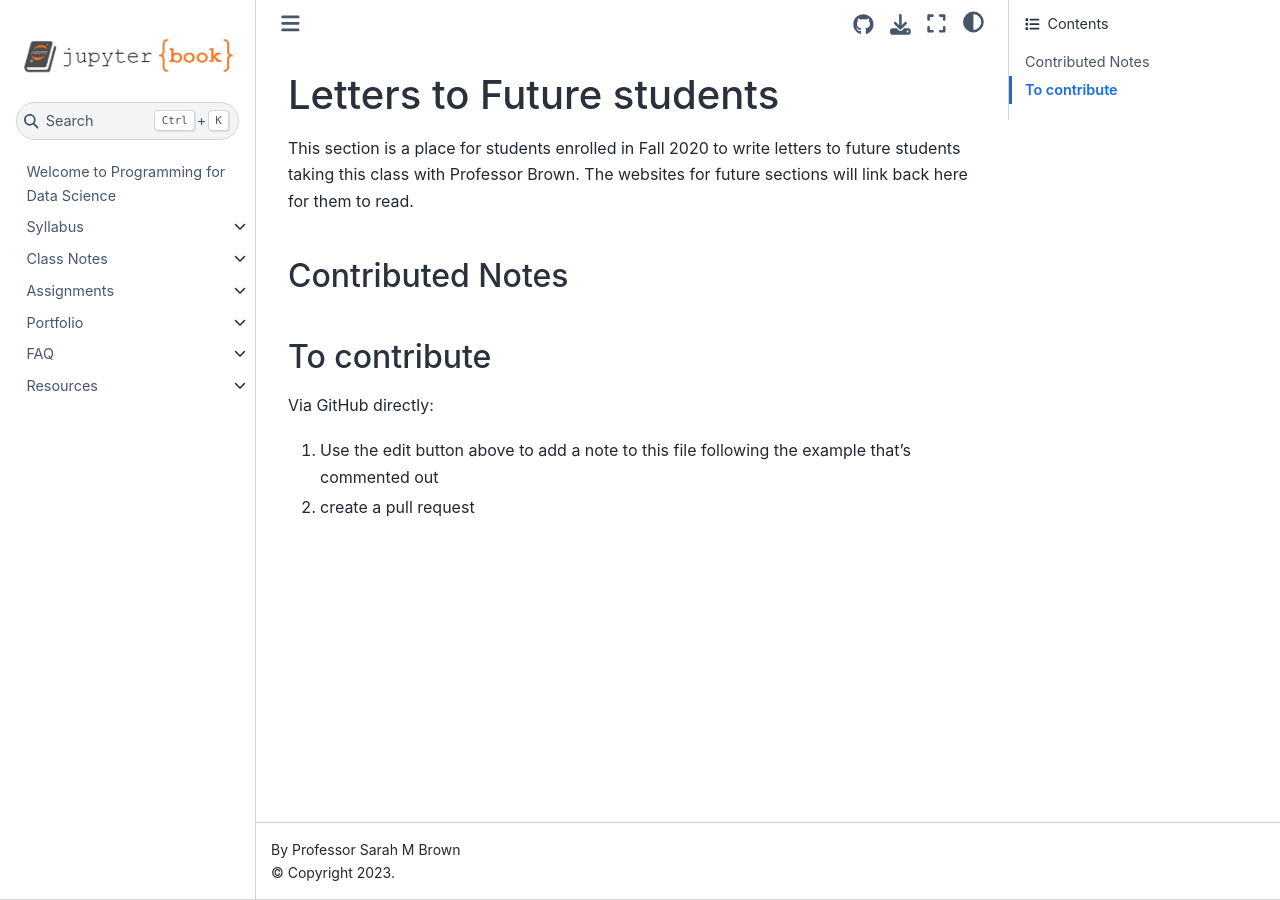
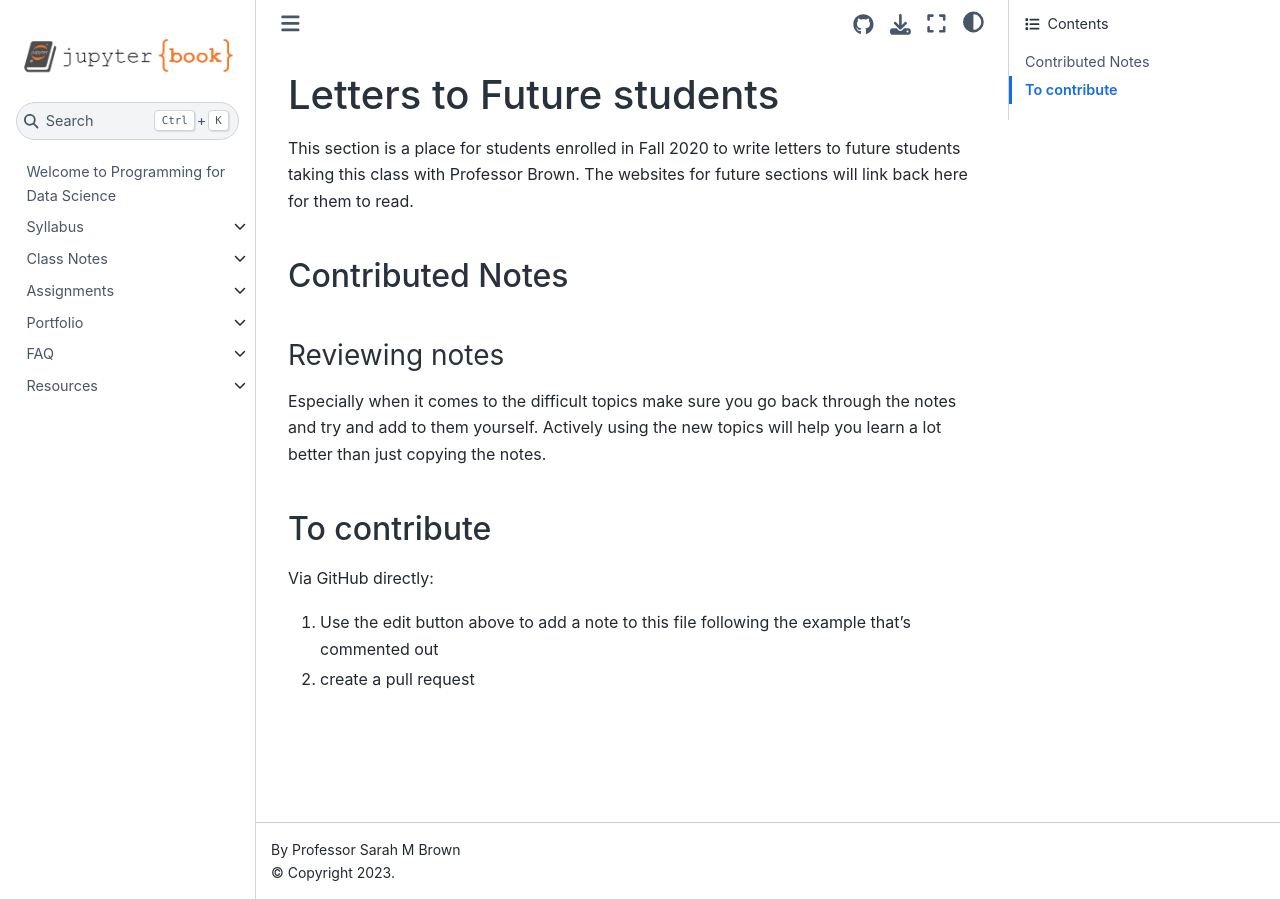
Before and after one commit to rhodyprog4ds/BrownFall20, a Jupyter Book: the page built from letters/index.md, in a window 1280 px wide. Built offline with Jupyter Book 1.0.4 settings and Sphinx 7.4.7 and the Sphinx Book theme 1.1.4, drawn with Linux system fonts in a browser that asks for light colours; pages that are not in the unit, such as notebooks, are missing from menus.

Commit message:
Update index.md

```diff
--- a/letters/index.md
+++ b/letters/index.md
@@ -13,6 +13,9 @@ The websites for future sections will link back here for them to read.
 <!-- it won't be anonymous because of the commit history, but you can choose to sign it or not and include
 information about what courses you had before this or not-->
 
+### Reviewing notes
+Especially when it comes to the difficult topics make sure you go back through the notes and try and add to them yourself. Actively using the new topics will help you learn a lot better than just copying the notes.
+
 
 ## To contribute
 
```
